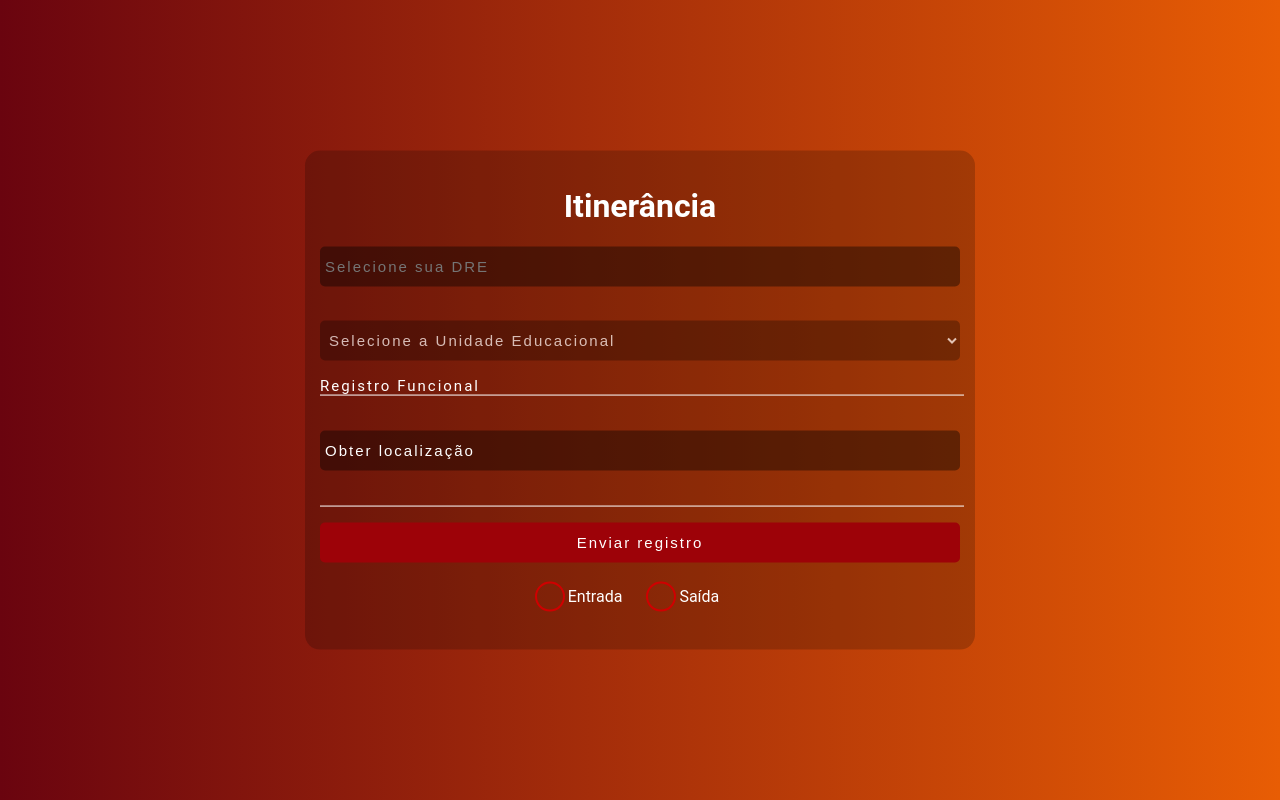
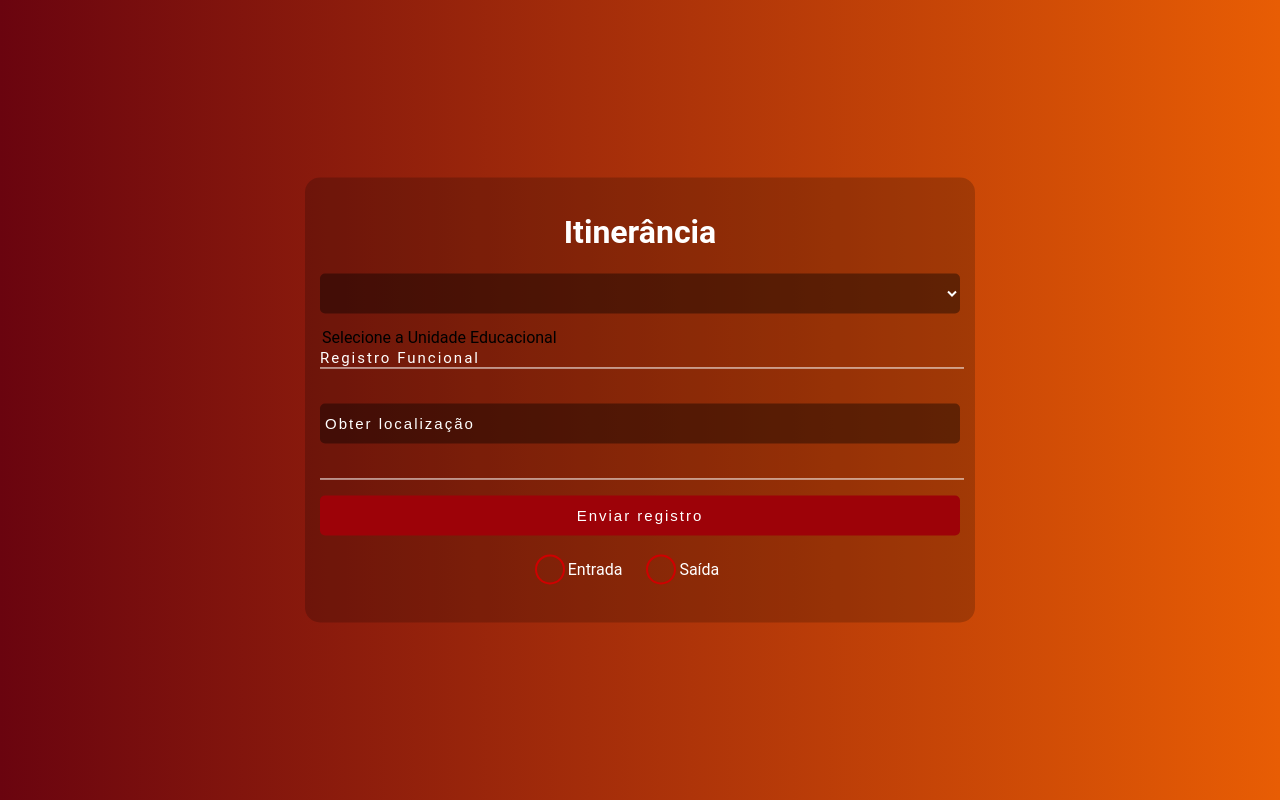
Before and after one commit to chaudeduardo/NAAPA, a plain HTML site: page index.html in a window 1280 px wide. Drawn offline with Linux system fonts and the light colour scheme.

Commit message:
index.html
alterando a caixa de texto da DRE para lista suspensa

```diff
--- a/index.html
+++ b/index.html
@@ -13,7 +13,7 @@
         <h1><b>Itinerância</b></h1>
 
         <div class="container">
-            <input type="text" class="inputdropdown" id="menu" name="dres" placeholder="Selecione sua DRE" onfocus="dropdown(0)" onblur="dropdown(1)" required>
+            <select class="inputdropdown" id="menu" name="dres" required onchange="category(this.value)">
             <div class="dropdown">
                 <div class="listdropdown">
                     <!-- Opções da lista suspensa para DREs -->
```
